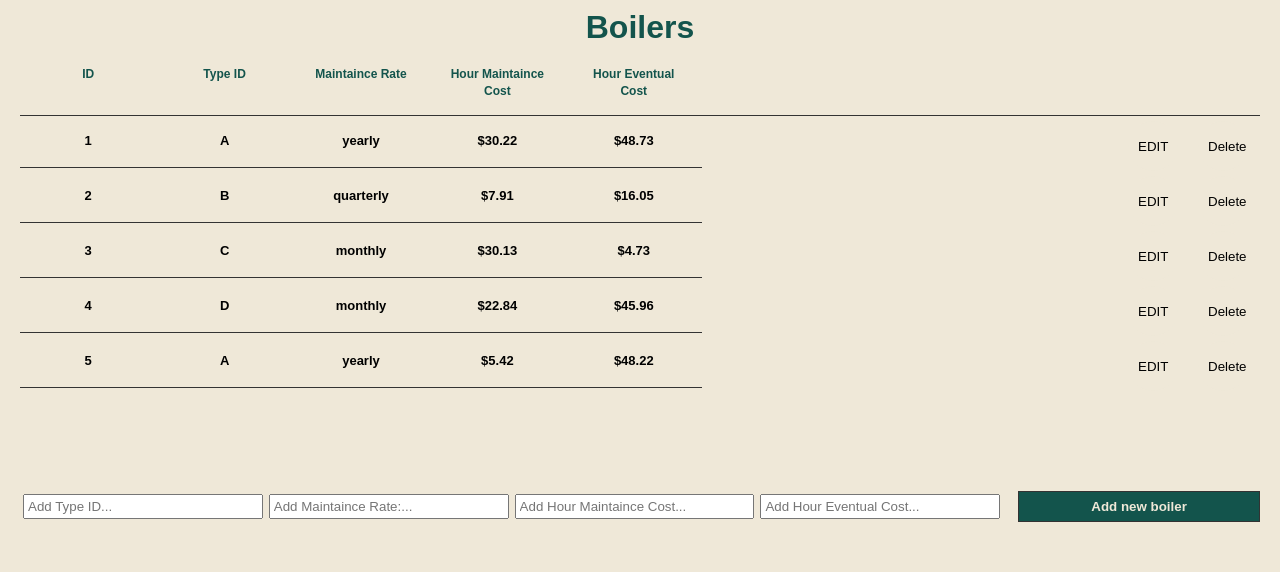
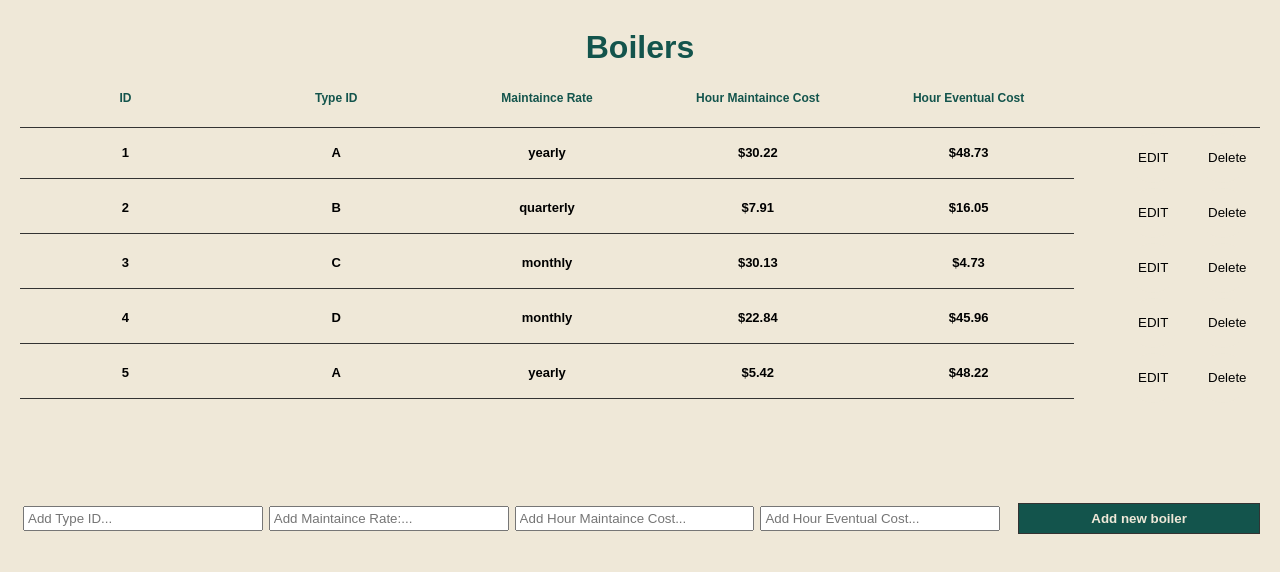
Before and after one commit to Alexandra-maero/react-caldar, a React (Create React App) app: page / in a window 1280 px wide. Shown: the top 572 px of the page. Built offline with nearby package versions, Linux system fonts and the light colour scheme.

Commit message:
fix boilers style

```diff
--- a/src/components/Items/Items.js
+++ b/src/components/Items/Items.js
@@ -18,7 +18,7 @@ export class Items extends Component {
         return {
             float: 'left',
             display: 'block',
-            width: '11%',
+            width: '17%',
             color: 'rgb(0,0,0)',
             fontWeight: 600,
             fontSize: 13,
--- a/src/components/layout/Header.js
+++ b/src/components/layout/Header.js
@@ -26,17 +26,18 @@ const ulStyle = {
 const liStyle =  {
     float: 'left',
     display: 'block',
-    width: '11%',
+    width: '17%',
     color: 'rgb(19,84,76)',
     fontWeight: 800,
     fontSize: 12,
     textAlign: 'center',
-    padding: '16px 16px',
+    padding: '20px 16px',
 }
 const headerStyle = {
     background: 'rgb(239,232,216)',
     color: 'rgb(19,84,76)',
     textAlign: 'center',
+    paddingTop: '20px',
 }
 
 export default Header
```
